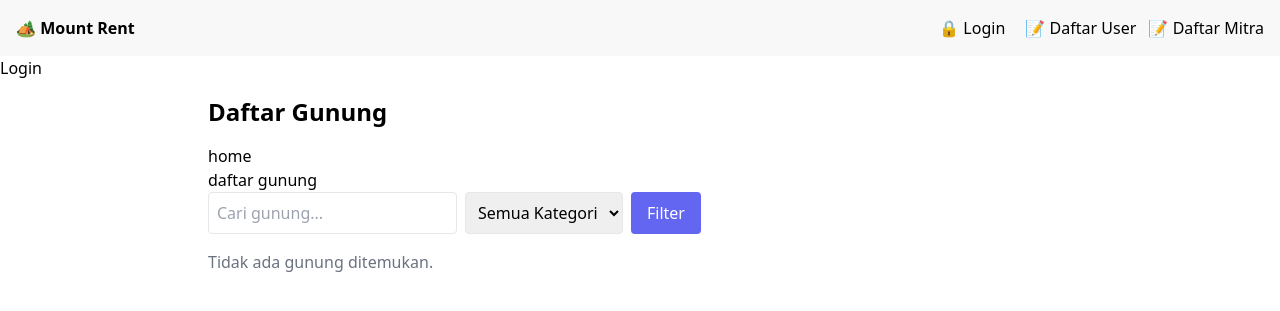
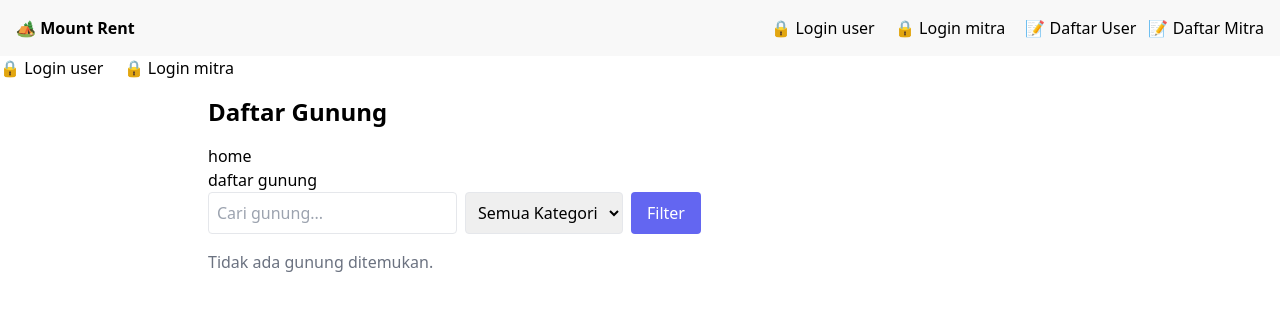
Before and after one commit to nabilulilalbab/MountRent, a Django app: page /gunung/ in a window 1280 px wide. Shown: the top 311 px of the page. Run offline with Django 4.2, Linux system fonts and the light colour scheme; data that the repository does not hold is empty; some libraries are stand-ins or nearby versions.

Commit message:
add login

```diff
--- a/accounts/templates/accounts/login.html
+++ b/accounts/templates/accounts/login.html
@@ -3,7 +3,7 @@
 
 {% block content %}
 <div class="max-w-md mx-auto mt-10 p-6 bg-white rounded-lg shadow-md">
-  <h2 class="text-2xl font-bold mb-6 text-center">Login</h2>
+  <h2 class="text-2xl font-bold mb-6 text-center">{{ title|default:"Login" }}</h2> <!-- Gunakan variabel title -->
   <form method="post" class="space-y-4">
     {% csrf_token %}
     {% for field in form %}
--- a/accounts/urls.py
+++ b/accounts/urls.py
@@ -5,7 +5,8 @@ from django.contrib.auth.views import LogoutView
 
 app_name = 'accounts'
 urlpatterns = [
-    path('login/', CustomLoginView.as_view(), name='login'),
+    path('login/user/', CustomLoginView.as_view(extra_context={'title': 'Login User'}), name='login_user'),
+    path('login/mitra/', CustomLoginView.as_view(extra_context={'title': 'Login Mitra'}), name='login_mitra'),
     path('logout/', LogoutView.as_view(next_page='/'), name='logout'),
     path('register/user/', user_register, name='register_user'),
     path('register/mitra/', mitra_register, name='register_mitra'),
--- a/gunung/templates/gunung/daftar.html
+++ b/gunung/templates/gunung/daftar.html
@@ -4,7 +4,8 @@
     {% if user.is_authenticated %}
     <p>Halo, {{ user.username }} | <a href="{% url 'accounts:logout' %}">Logout</a></p>
 {% else %}
-    <a href="{% url 'accounts:login' %}">Login</a>
+      <a href="{% url 'accounts:login_user' %}" style="margin-right: 1rem;">🔒 Login user</a>
+      <a href="{% url 'accounts:login_mitra' %}" style="margin-right: 1rem;">🔒 Login mitra</a>
 {% endif %}
 <div class="max-w-4xl mx-auto p-4">
     <h1 class="text-2xl font-bold mb-4">Daftar Gunung</h1>
--- a/gunung/templates/gunung/detail.html
+++ b/gunung/templates/gunung/detail.html
@@ -10,7 +10,8 @@
           <p>Halo, <span class="font-semibold">{{ user.username }}</span> |
             <a href="{% url 'accounts:logout' %}" class="text-red-600 hover:underline">Logout</a></p>
         {% else %}
-          <a href="{% url 'accounts:login' %}" class="text-blue-600 hover:underline">Login</a>
+                <a href="{% url 'accounts:login_user' %}" style="margin-right: 1rem;">🔒 Login user</a>
+                <a href="{% url 'accounts:login_mitra' %}" style="margin-right: 1rem;">🔒 Login mitra</a>
         {% endif %}
       </div>
     </div>
@@ -88,7 +89,7 @@
       </form>
     {% else %}
       <p class="mt-6">Silakan
-        <a href="{% url 'accounts:login' %}" class="text-blue-600 underline hover:text-blue-800">
+        <a href="{% url 'accounts:login_user' %}" class="text-blue-600 underline hover:text-blue-800">
           login
         </a> untuk memberi komentar.
       </p>
--- a/gunung/templates/gunung/home.html
+++ b/gunung/templates/gunung/home.html
@@ -4,7 +4,8 @@
     {% if user.is_authenticated %}
     <p>Halo, {{ user.username }} | <a href="{% url 'accounts:logout' %}">Logout</a></p>
 {% else %}
-    <a href="{% url 'accounts:login' %}"></a>
+      <a href="{% url 'accounts:login_user' %}" style="margin-right: 1rem;">🔒 Login user</a>
+      <a href="{% url 'accounts:login_mitra' %}" style="margin-right: 1rem;">🔒 Login mitra</a>
 {% endif %}
     <ul>
         <li><a href="{% url 'gunung:home' %}"></a></li>
--- a/templates/navbar.html
+++ b/templates/navbar.html
@@ -19,7 +19,8 @@
       <a href="{% url 'gunung:daftar' %}" style="margin-right: 1rem;">🏕️ daftar gunung</a>
       <a href="{% url 'toko:toko_leaflet_page' %}"><strong>🏕️ Cari Toko</strong></a>
     {% else %}
-      <a href="{% url 'accounts:login' %}" style="margin-right: 1rem;">🔒 Login</a>
+      <a href="{% url 'accounts:login_user' %}" style="margin-right: 1rem;">🔒 Login user</a>
+      <a href="{% url 'accounts:login_mitra' %}" style="margin-right: 1rem;">🔒 Login mitra</a>
       <a href="{% url 'accounts:register_user' %}" style="margin-right: 0.5rem;">📝 Daftar User</a>
       <a href="{% url 'accounts:register_mitra' %}">📝 Daftar Mitra</a>
     {% endif %}
```
